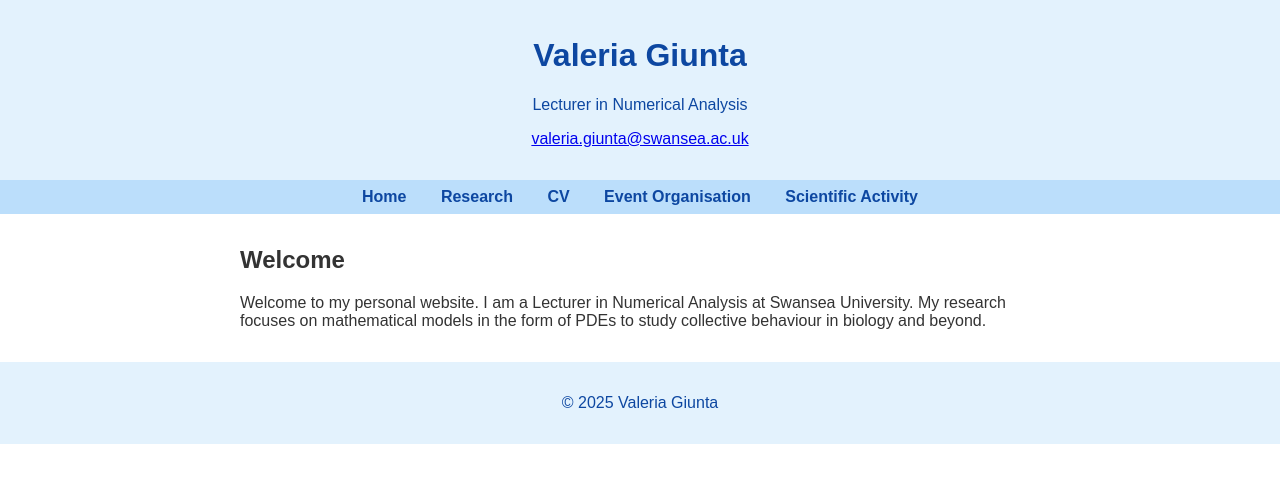
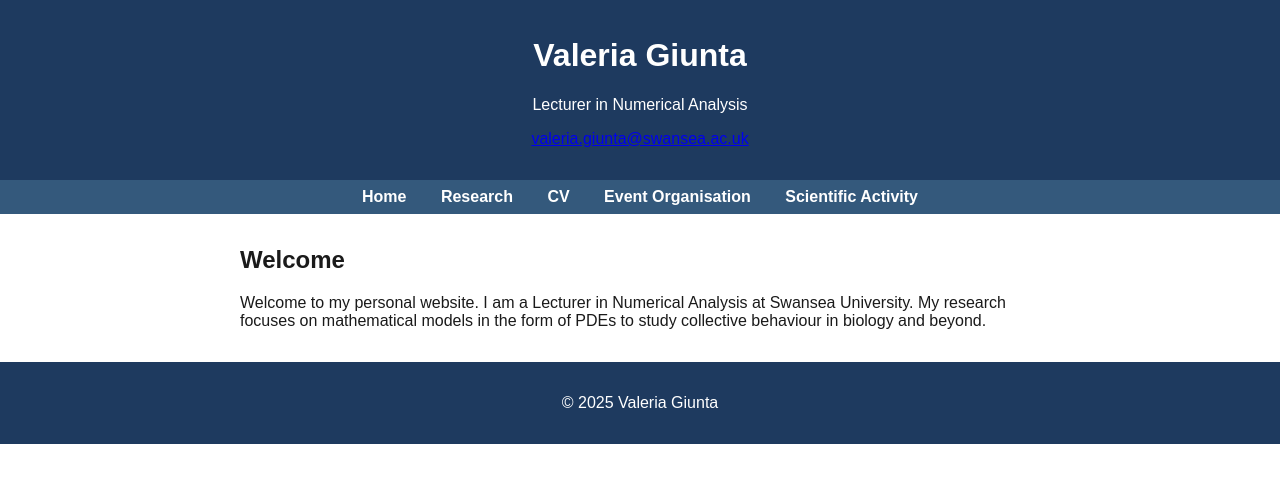
Before and after one commit to valeriagiunta/valeriagiunta.github.io, a plain HTML site: page index.html in a window 1280 px wide. Drawn offline with Linux system fonts and the light colour scheme.

Commit message:
Update index.html

```diff
--- a/index.html
+++ b/index.html
@@ -9,28 +9,29 @@
     font-family: Arial, sans-serif;
     margin: 0;
     padding: 0;
-      background-color: #fff;
-      color: #333;
+    background-color: #ffffff;
+    color: #1a1a1a;
   }
   header {
-      background-color: #e3f2fd;
-      color: #0d47a1;
+    background-color: #1e3a5f; /* Navy */
+    color: #ffffff;
     padding: 1rem;
     text-align: center;
   }
   nav {
-      background-color: #bbdefb;
+    background-color: #34597c; /* Slate blue */
     padding: 0.5rem;
     text-align: center;
   }
   nav a {
     margin: 0 15px;
     text-decoration: none;
-      color: #0d47a1;
+    color: #ffffff;
     font-weight: bold;
   }
   nav a:hover {
     text-decoration: underline;
+    color: #ffcc00; /* optional highlight */
   }
   main {
     max-width: 800px;
@@ -40,8 +41,8 @@
   footer {
     text-align: center;
     padding: 1rem;
-      background-color: #e3f2fd;
-      color: #0d47a1;
+    background-color: #1e3a5f;
+    color: #ffffff;
   }
 </style>
 </head>
```
Lines whose indentation alone changed are shown as unchanged.
